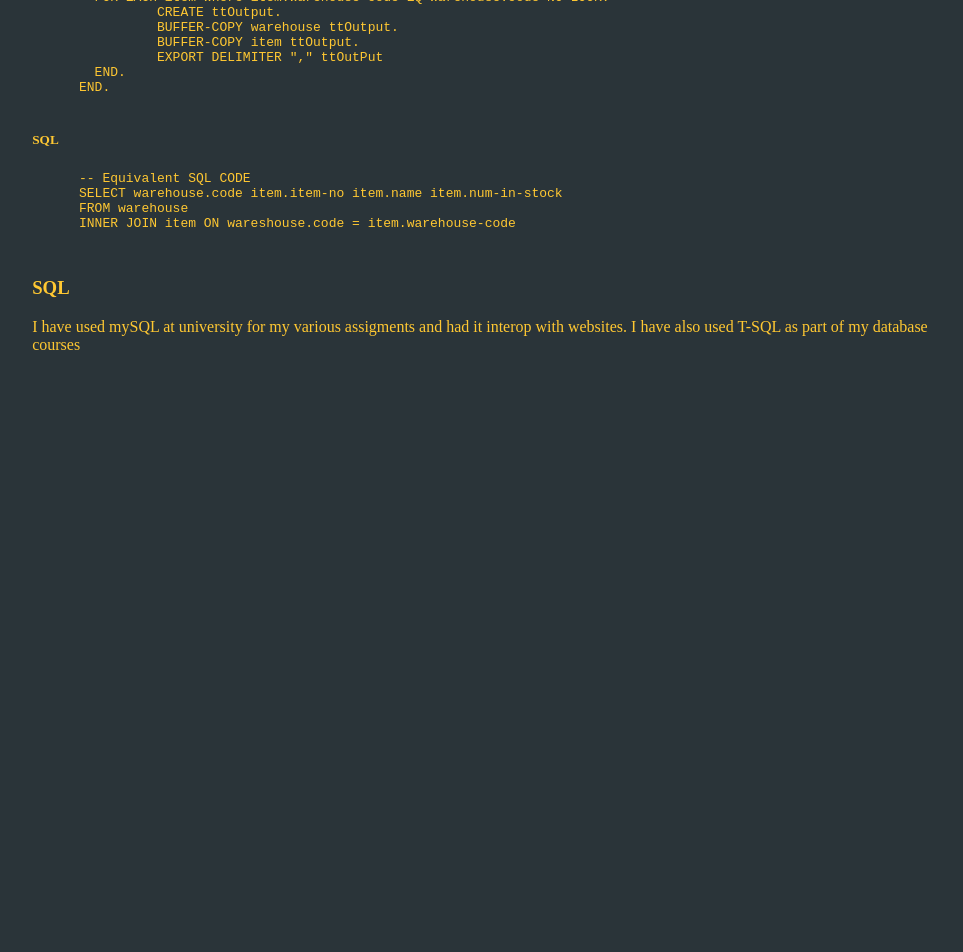
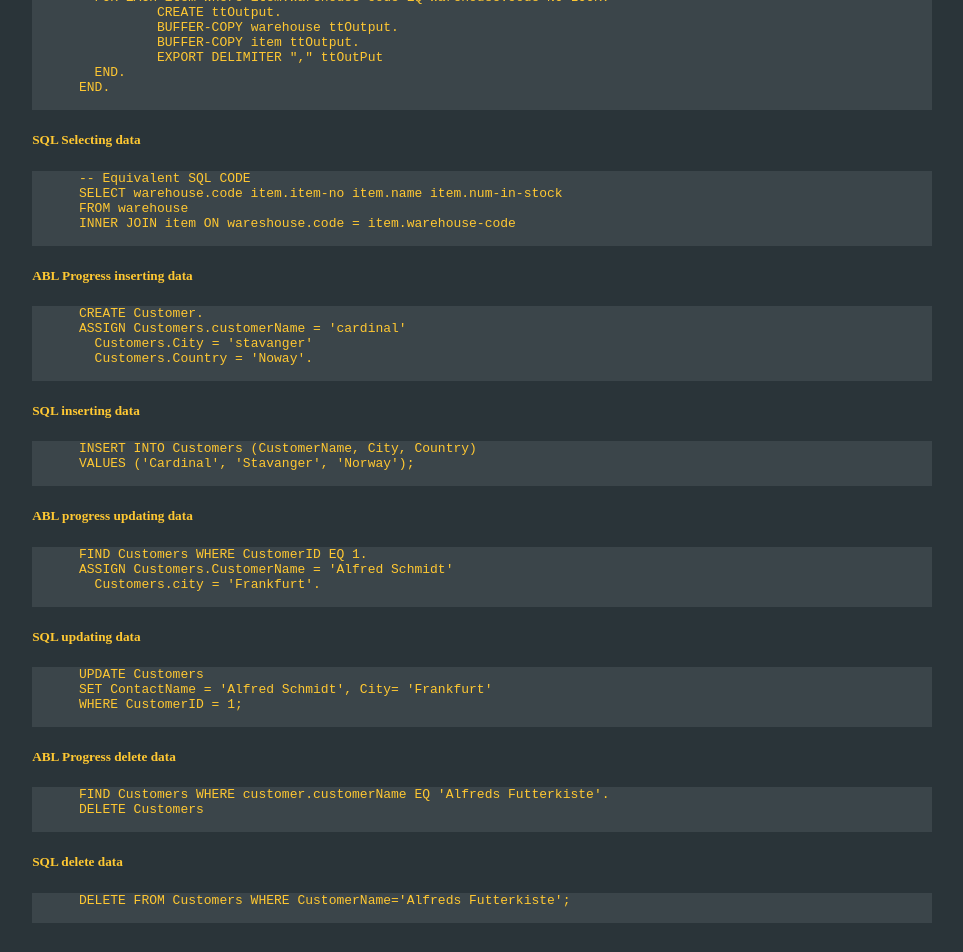
Before and after one commit to Lyndon-Mackay/lyndon-mackay.github.io, a Vue app: page /#/database in a window 1280 px wide. Shown: the part 780-1732 px from the top of the page, without its empty margins (221-1184 px from the left). Before the commit the page ends 1158 px from the top, so only its background shows below. Built offline with nearby package versions, Linux system fonts and the light colour scheme.

Commit message:
more database stuff

```diff
--- a/src/assets/main.css
+++ b/src/assets/main.css
@@ -90,6 +90,10 @@ pre {
   color: #ffc832
 }
 
+pre {
+  background-color: #3B454A
+}
+
 main {
   display: flex;
   flex-direction: column;
--- a/src/stores/themeStore.ts
+++ b/src/stores/themeStore.ts
@@ -2,7 +2,7 @@ import { defineStore } from "pinia";
 import { ref, type Ref, type StyleValue } from "vue";
 
 export const themeStore = defineStore("theme", () => {
-  const textElements = ["h1", "h2", "h3", "h4", "h5", "label", "li", "p", "span"];
+  const textElements = ["h1", "h2", "h3", "h4", "h5", "label", "li", "p", "pre", "span"];
   const themeIndex = ref(-1);
 
   interface Theme {
--- a/src/views/DatabaseView.vue
+++ b/src/views/DatabaseView.vue
@@ -21,8 +21,8 @@ import { elementColour } from "../themes/index";
       ABL progress tends to handle application data as
       well.
     </p>
-    <h5 :style="elementColour('h5')">ABL progress</h5>
-    <pre>
+    <h5 :style="elementColour('h5')">ABL Progress Selecting Data</h5>
+    <pre :style="elementColour('pre')">
       /* ABL Progress code */
       DEFINE TEMP-TABLE ttOutput
       &#9DEFINE FIELD code LIKE warehouse.code
@@ -42,12 +42,50 @@ import { elementColour } from "../themes/index";
       &#9END.
       END.
     </pre>
-    <h5 :style="elementColour('h5')">SQL</h5>
-    <pre>
+    <h5 :style="elementColour('h5')">SQL Selecting data</h5>
+    <pre :style="elementColour('pre')">
       -- Equivalent SQL CODE
       SELECT warehouse.code item.item-no item.name item.num-in-stock
       FROM warehouse
       INNER JOIN item ON wareshouse.code = item.warehouse-code
+    </pre>
+
+
+    <h5 :style="elementColour('h5')">ABL Progress inserting data</h5>
+
+    <pre :style="elementColour('pre')">
+      CREATE Customer.
+      ASSIGN Customers.customerName = 'cardinal'
+      &#9Customers.City = 'stavanger'
+      &#9Customers.Country = 'Noway'.
+    </pre>
+    <h5 :style="elementColour('h5')">SQL inserting data</h5>
+    <pre :style="elementColour('pre')">
+      INSERT INTO Customers (CustomerName, City, Country)
+      VALUES ('Cardinal', 'Stavanger', 'Norway');
+    </pre>
+
+    <h5 :style="elementColour('h5')">ABL progress updating data</h5>
+    <pre :style="elementColour('pre')">
+      FIND Customers WHERE CustomerID EQ 1.
+      ASSIGN Customers.CustomerName = 'Alfred Schmidt'
+      &#9Customers.city = 'Frankfurt'.
+    </pre>
+    <h5 :style="elementColour('h5')">SQL updating data </h5>
+
+    <pre :style="elementColour('pre')">
+      UPDATE Customers
+      SET ContactName = 'Alfred Schmidt', City= 'Frankfurt'
+      WHERE CustomerID = 1;
+    </pre>
+    <h5 :style="elementColour('pre')">ABL Progress delete data</h5>
+    <pre :style="elementColour('pre')">
+      FIND Customers WHERE customer.customerName EQ 'Alfreds Futterkiste'.
+      DELETE Customers
+    </pre>
+    <h5 :style="elementColour('pre')">SQL delete data</h5>
+    <pre :style="elementColour('pre')">
+      DELETE FROM Customers WHERE CustomerName='Alfreds Futterkiste';
     </pre>
   </article>
 
@@ -55,7 +93,7 @@ import { elementColour } from "../themes/index";
     <h3 :style="elementColour('h3')">SQL </h3>
     <p :style="elementColour('p')">I have used mySQL at university for my various assigments and had it interop with
       websites.
-      I have also used T-SQL as part of my database courses
+      I have also used T-SQL as part of my database courses.
     </p>
   </article>
 </template>
```
Also changed, not shown: 12 other files (tests, documents, lock files or other folders).
